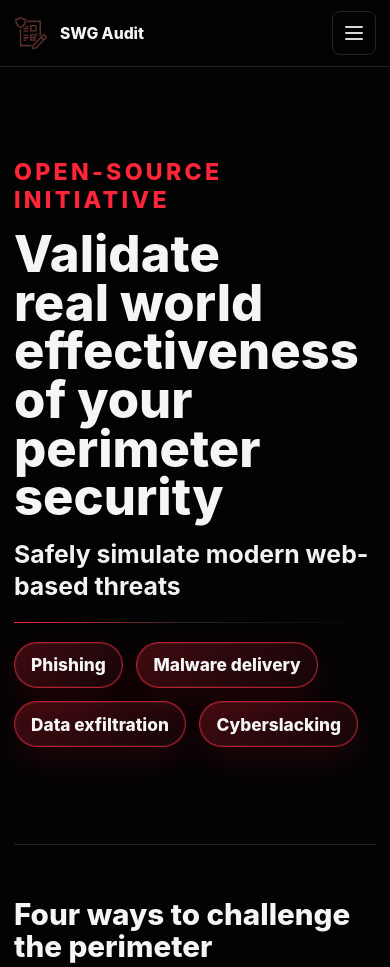
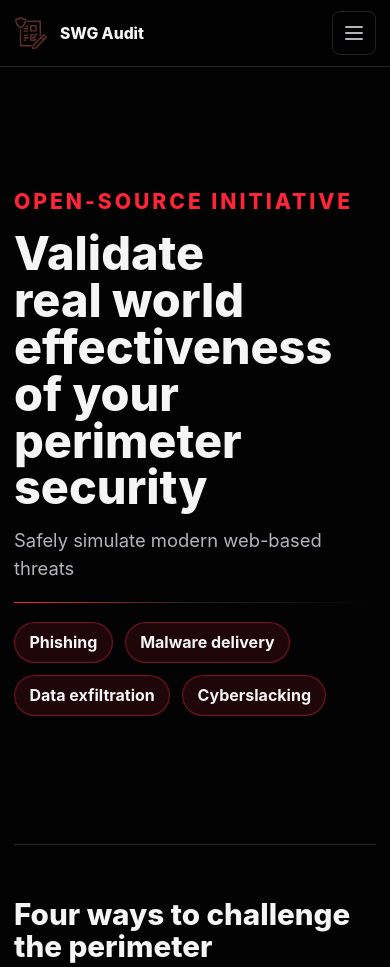
Before and after one commit to Nimit-17/swgaudit-context, a PHP site: page / in a window 390 px wide. Shown: the top 967 px of the page. Run offline with PHP 8.4, Linux system fonts and the light colour scheme.

Commit message:
Revert hero and header styling

```diff
--- a/assets/css/site.css
+++ b/assets/css/site.css
@@ -136,7 +136,7 @@ button:focus-visible {
 .github-link,
 .mobile-toggle {
   border: 0;
-  color: #d8d8df;
+  color: var(--muted);
   background: transparent;
   border-radius: 8px;
   padding: 0.65rem 0.75rem;
@@ -149,8 +149,7 @@ button:focus-visible {
   display: inline-flex;
   align-items: center;
   gap: 0.35rem;
-  font-size: 1.04rem;
-  font-weight: 650;
+  font-size: 0.96rem;
 }
 
 .nav-link:hover,
@@ -200,8 +199,7 @@ button:focus-visible {
   gap: 0.18rem;
   padding: 0.7rem 0.75rem;
   border-radius: 6px;
-  color: #dedee5;
-  font-weight: 650;
+  color: var(--muted);
 }
 
 .dropdown a:hover,
@@ -336,7 +334,7 @@ p {
 .eyebrow {
   margin: 0 0 1rem;
   color: var(--red);
-  font-size: clamp(1.45rem, 1.7vw, 1.95rem);
+  font-size: clamp(1.32rem, 1.5vw, 1.72rem);
   font-weight: 850;
   letter-spacing: 0.14em;
   text-transform: uppercase;
@@ -360,19 +358,18 @@ p {
 
 .hero h1 {
   max-width: 100%;
-  font-size: clamp(4.7rem, 5.65vw, 6.95rem);
-  line-height: 0.96;
+  font-size: clamp(3.8rem, 4.25vw, 5.15rem);
+  line-height: 1;
   font-weight: 850;
   white-space: nowrap;
 }
 
 .hero-copy {
-  max-width: 920px;
-  margin-top: 1.55rem;
-  color: #f2f2f5;
-  font-size: clamp(2.4rem, 2.95vw, 3.45rem);
-  line-height: 1.25;
-  font-weight: 750;
+  max-width: 760px;
+  margin-top: 1.25rem;
+  color: var(--muted);
+  font-size: clamp(2rem, 2.35vw, 2.7rem);
+  line-height: 1.6;
   overflow-wrap: break-word;
 }
 
@@ -386,22 +383,20 @@ p {
 .hero-meta {
   display: flex;
   flex-wrap: wrap;
-  gap: 0.85rem;
+  gap: 0.75rem;
   color: var(--text);
-  font-size: clamp(1.08rem, 1.12vw, 1.28rem);
-  font-weight: 800;
+  font-size: clamp(1rem, 1vw, 1.14rem);
+  font-weight: 750;
   justify-content: center;
 }
 
 .hero-meta span {
   max-width: 100%;
-  border: 1px solid rgba(255, 37, 56, 0.68);
+  border: 1px solid rgba(255, 37, 56, 0.4);
   border-radius: 999px;
-  padding: 0.72rem 1rem;
-  background: linear-gradient(135deg, rgba(255, 37, 56, 0.24), rgba(255, 37, 56, 0.08));
-  box-shadow:
-    inset 0 0 0 1px rgba(255, 255, 255, 0.07),
-    0 12px 34px rgba(255, 37, 56, 0.12);
+  padding: 0.6rem 0.9rem;
+  background: rgba(255, 37, 56, 0.11);
+  box-shadow: inset 0 0 0 1px rgba(255, 255, 255, 0.035);
 }
 
 .section {
@@ -508,8 +503,8 @@ h2 {
   align-items: center;
   justify-content: center;
   gap: 0.12rem;
-  color: #ffffff;
-  font-size: 1.08rem;
+  color: var(--text);
+  font-size: 1rem;
   font-weight: 850;
   background: linear-gradient(135deg, rgba(255, 37, 56, 0.2), rgba(255, 37, 56, 0.07));
   border: 1px solid rgba(255, 37, 56, 0.44);
@@ -530,8 +525,8 @@ h2 {
 }
 
 .card-levels strong {
-  color: #ffffff;
-  font-size: 1.08rem;
+  color: var(--text);
+  font-size: 1rem;
 }
 
 .card-toggle {
@@ -840,15 +835,15 @@ h2 {
 
   .hero h1 {
     max-width: 100%;
-    font-size: clamp(3rem, 13vw, 3.85rem);
+    font-size: clamp(2.55rem, 12vw, 3.35rem);
     white-space: normal;
     text-wrap: balance;
   }
 
   .hero-copy {
     margin-top: 1rem;
-    font-size: 1.55rem;
-    line-height: 1.3;
+    font-size: 1.15rem;
+    line-height: 1.5;
   }
 
   .hero-rule {
@@ -876,12 +871,12 @@ h2 {
 
 @media (max-height: 760px) and (min-width: 900px) {
   .hero h1 {
-    font-size: clamp(3.8rem, 4.15vw, 4.9rem);
+    font-size: clamp(2.4rem, 2.6vw, 2.9rem);
   }
 
   .hero-copy {
-    max-width: 880px;
-    font-size: clamp(1.75rem, 2.2vw, 2.55rem);
+    max-width: 700px;
+    font-size: 1rem;
   }
 
   .hero-rule {
```
